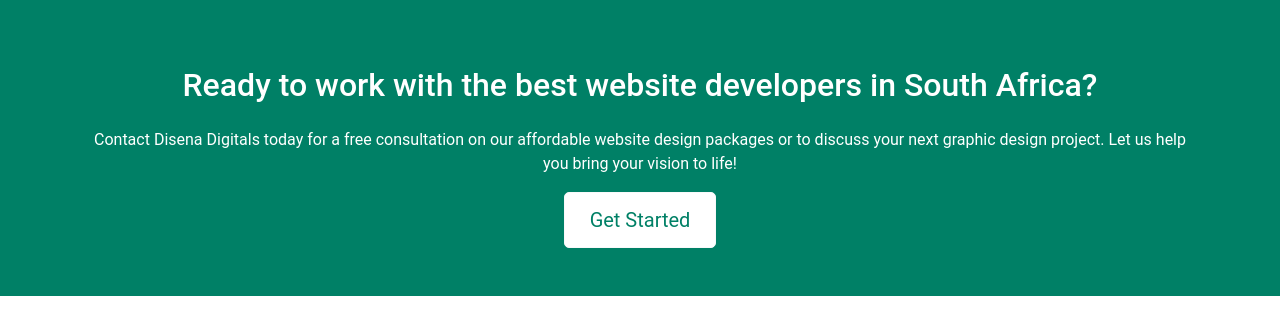
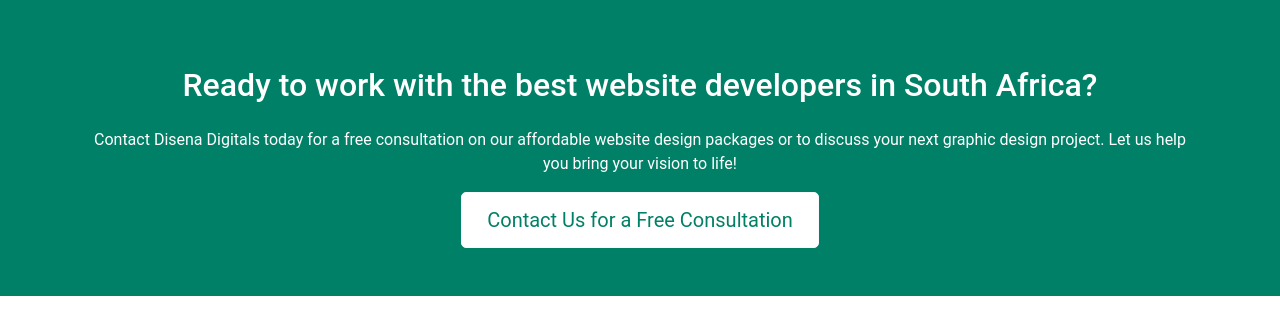
Before and after one commit to NyikoMnisii/Portfolio-website, a plain HTML site: page Services.html in a window 1280 px wide. Shown: the part 172-494 px from the top of the page. Drawn offline with nearby package versions, Linux system fonts and the light colour scheme.

Commit message:
adjusting my SEO

```diff
--- a/Services.html
+++ b/Services.html
@@ -103,7 +103,7 @@
         <div class="container">
             <h2 class="mb-4">Ready to work with the best website developers in South Africa?</h2>
             <p>Contact Disena Digitals today for a free consultation on our affordable website design packages or to discuss your next graphic design project. Let us help you bring your vision to life!</p>
-            <a href="#contact" class="btn btn-lg btn-light">Get Started</a>
+            <a href="#contact" class="btn btn-lg btn-light">Contact Us for a Free Consultation</a>
         </div>
     </section>
 
```
Also changed, not shown: GraphicDesign.html (+1 -1 lines).
